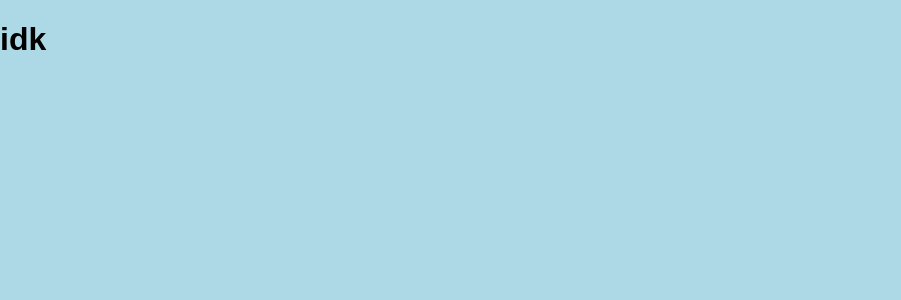
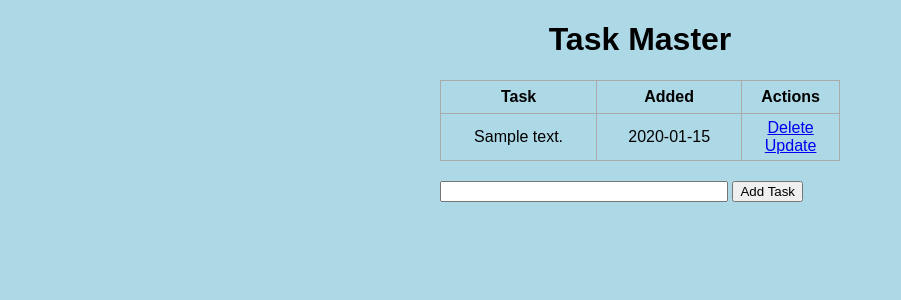
Before and after one commit to ProGamerXbox/Non-Exam-Assessment, a Flask app: page / in a window 1280 px wide. Before the commit the part shown is almost empty. Shown: the top 300 px of the page, without its empty margins (0-901 px from the left). Run offline with Flask 3, Linux system fonts and the light colour scheme; tables that the repository leaves empty hold one stand-in row (values such as "Sample post").

Commit message:
doesn t work lol

```diff
--- a/server/app.py
+++ b/server/app.py
@@ -1,22 +1,65 @@
 from flask import Flask, render_template, url_for, request, redirect
 from flask_sqlalchemy import SQLAlchemy
 from datetime import datetime
-import requests
-import json
 
 app = Flask(__name__)
 app.config['SQLALCHEMY_DATABASE_URI'] = 'sqlite:///data.db'
 db = SQLAlchemy(app)
 
-@app.route('/')
-def index():
-    return render_template('index.html')
-
 class Todo(db.Model):
     id = db.Column(db.Integer, primary_key=True)
-    # username is 32 characters maximum, and cannot be empty
-    username = db.Column(db.String(32), nullable=False)
+    content = db.Column(db.String(200), nullable=False)
     date_created = db.Column(db.DateTime, default=datetime.utcnow)
 
+    def __repr__(self):
+        return '<Task %r>' % self.id
 
-app.run(host='0.0.0.0', port=5000)
+
+@app.route('/', methods=['POST', 'GET'])
+def index():
+    if request.method == 'POST':
+        task_content = request.form['content']
+        new_task = Todo(content=task_content)
+
+        try:
+            db.session.add(new_task)
+            db.session.commit()
+            return redirect('/')
+        except:
+            return 'There was an issue adding your task'
+
+    else:
+        tasks = Todo.query.order_by(Todo.date_created).all()
+        return render_template('index.html', tasks=tasks)
+
+
+@app.route('/delete/<int:id>')
+def delete(id):
+    task_to_delete = Todo.query.get_or_404(id)
+
+    try:
+        db.session.delete(task_to_delete)
+        db.session.commit()
+        return redirect('/')
+    except:
+        return 'There was a problem deleting that task'
+
+@app.route('/update/<int:id>', methods=['GET', 'POST'])
+def update(id):
+    task = Todo.query.get_or_404(id)
+
+    if request.method == 'POST':
+        task.content = request.form['content']
+
+        try:
+            db.session.commit()
+            return redirect('/')
+        except:
+            return 'There was an issue updating your task'
+
+    else:
+        return render_template('update.html', task=task)
+
+
+if __name__ == "__main__":
+    app.run(debug=True)
--- a/server/static/css/main.css
+++ b/server/static/css/main.css
@@ -3,3 +3,34 @@ body, html {
     font-family: sans-serif;
     background-color: lightblue;
 }
+
+.content {
+    margin: 0 auto;
+    width: 400px;
+}
+
+table, td, th {
+    border: 1px solid #aaa;
+}
+
+table {
+    border-collapse: collapse;
+    width: 100%;
+}
+
+th {
+    height: 30px;
+}
+
+td {
+    text-align: center;
+    padding: 5px;
+}
+
+.form {
+    margin-top: 20px;
+}
+
+#content {
+    width: 70%;
+}
--- a/server/templates/base.html
+++ b/server/templates/base.html
@@ -1,3 +1,4 @@
+
 <!DOCTYPE html>
 <html lang="en">
 <head>
--- a/server/templates/index.html
+++ b/server/templates/index.html
@@ -1,9 +1,40 @@
 {% extends 'base.html' %}
 
 {% block head %}
-<title>Test</title>
+<title>Task Master</title>
 {% endblock %}
 
 {% block body %}
-<h1>idk</h1>
+<div class="content">
+    <h1 style="text-align: center">Task Master</h1>
+    {% if tasks|length < 1 %}
+    <h4 style="text-align: center">There are no tasks. Create one below!</h4>
+    {% else %}
+    <table>
+        <tr>
+            <th>Task</th>
+            <th>Added</th>
+            <th>Actions</th>
+        </tr>
+        {% for task in tasks %}
+            <tr>
+                <td>{{ task.content }}</td>
+                <td>{{ task.date_created.date() }}</td>
+                <td>
+                    <a href="/delete/{{task.id}}">Delete</a>
+                    <br>
+                    <a href="/update/{{task.id}}">Update</a>
+                </td>
+            </tr>
+        {% endfor %}
+    </table>
+    {% endif %}
+
+    <div class="form">
+        <form action="/" method="POST">
+            <input type="text" name="content" id="content">
+            <input type="submit" value="Add Task">
+        </form>
+    </div>
+</div>
 {% endblock %}
```
Also changed, not shown: server/templates/update.html (added, +18 -0 lines), server/instance/data.db (deleted).
